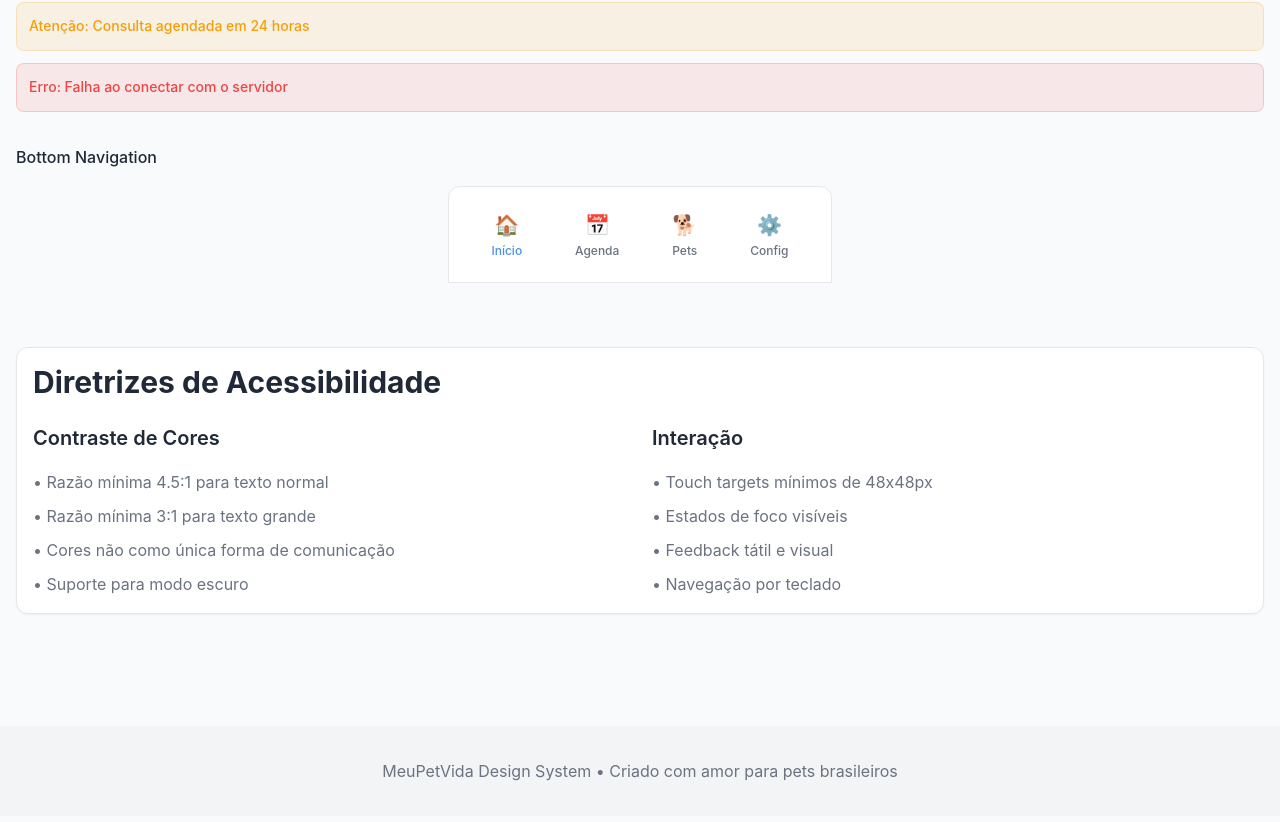
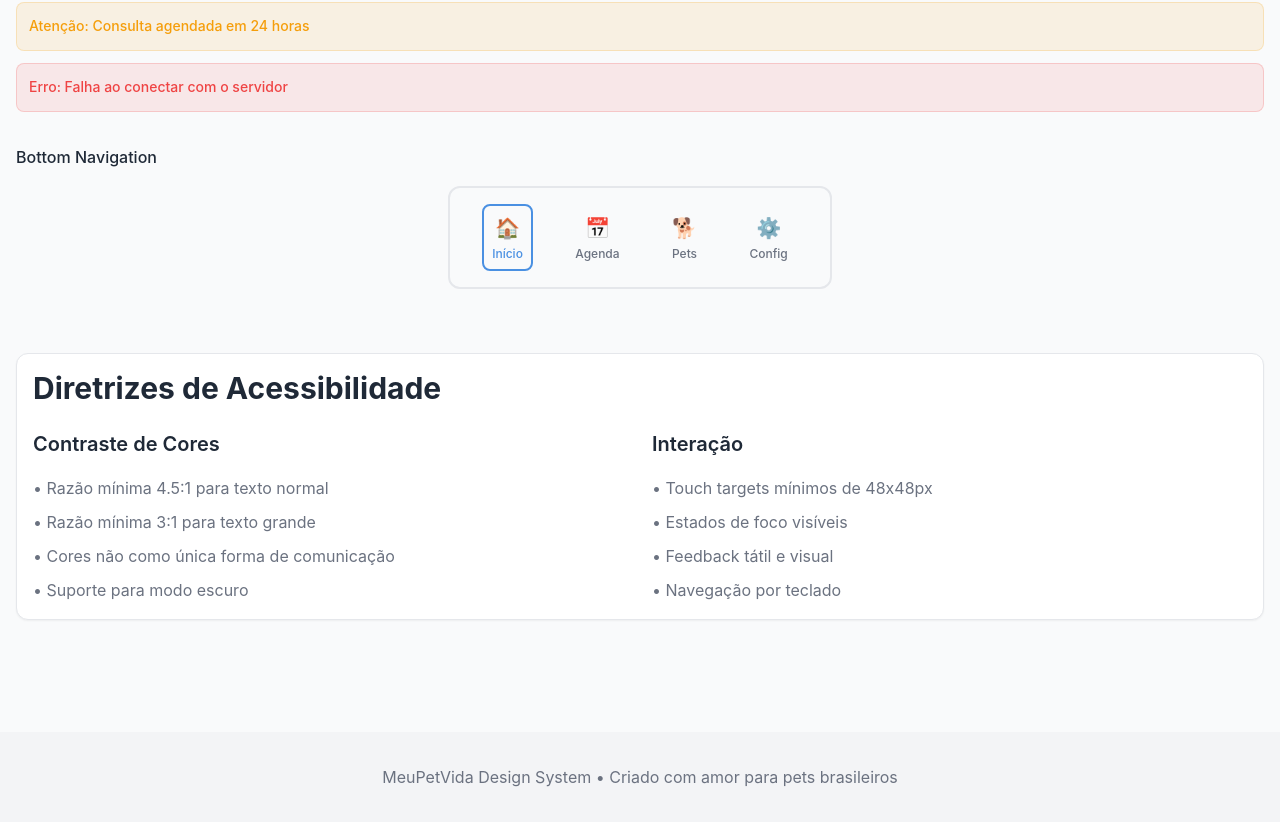
Before and after one commit to salesawagner/meu-pet-kit-vida, a React (Vite) app: page / in a window 1280 px wide. Shown: the part 9087-9909 px from the top of the page. Built offline with nearby package versions, Linux system fonts and the light colour scheme.

Commit message:
Refactor: Improve bottom navigation style
Change the bottom navigation style to outline.

```diff
--- a/src/components/ComponentShowcase.tsx
+++ b/src/components/ComponentShowcase.tsx
@@ -197,21 +197,21 @@ const ComponentShowcase = () => {
           <h4 className="text-body font-medium">Bottom Navigation</h4>
 
           <div className="max-w-sm mx-auto">
-            <div className="bg-card border border-border rounded-t-xl p-4">
+            <div className="border-2 border-border rounded-xl p-4 bg-transparent">
               <div className="flex justify-around">
-                <button className="flex flex-col items-center gap-1 p-2">
+                <button className="flex flex-col items-center gap-1 p-2 border-2 border-primary rounded-lg bg-transparent">
                   <span className="text-xl">🏠</span>
                   <span className="text-caption text-primary font-medium">Início</span>
                 </button>
-                <button className="flex flex-col items-center gap-1 p-2">
+                <button className="flex flex-col items-center gap-1 p-2 border-2 border-transparent rounded-lg hover:border-border transition-colors">
                   <span className="text-xl">📅</span>
                   <span className="text-caption text-muted-foreground">Agenda</span>
                 </button>
-                <button className="flex flex-col items-center gap-1 p-2">
+                <button className="flex flex-col items-center gap-1 p-2 border-2 border-transparent rounded-lg hover:border-border transition-colors">
                   <span className="text-xl">🐕</span>
                   <span className="text-caption text-muted-foreground">Pets</span>
                 </button>
-                <button className="flex flex-col items-center gap-1 p-2">
+                <button className="flex flex-col items-center gap-1 p-2 border-2 border-transparent rounded-lg hover:border-border transition-colors">
                   <span className="text-xl">⚙️</span>
                   <span className="text-caption text-muted-foreground">Config</span>
                 </button>
```
